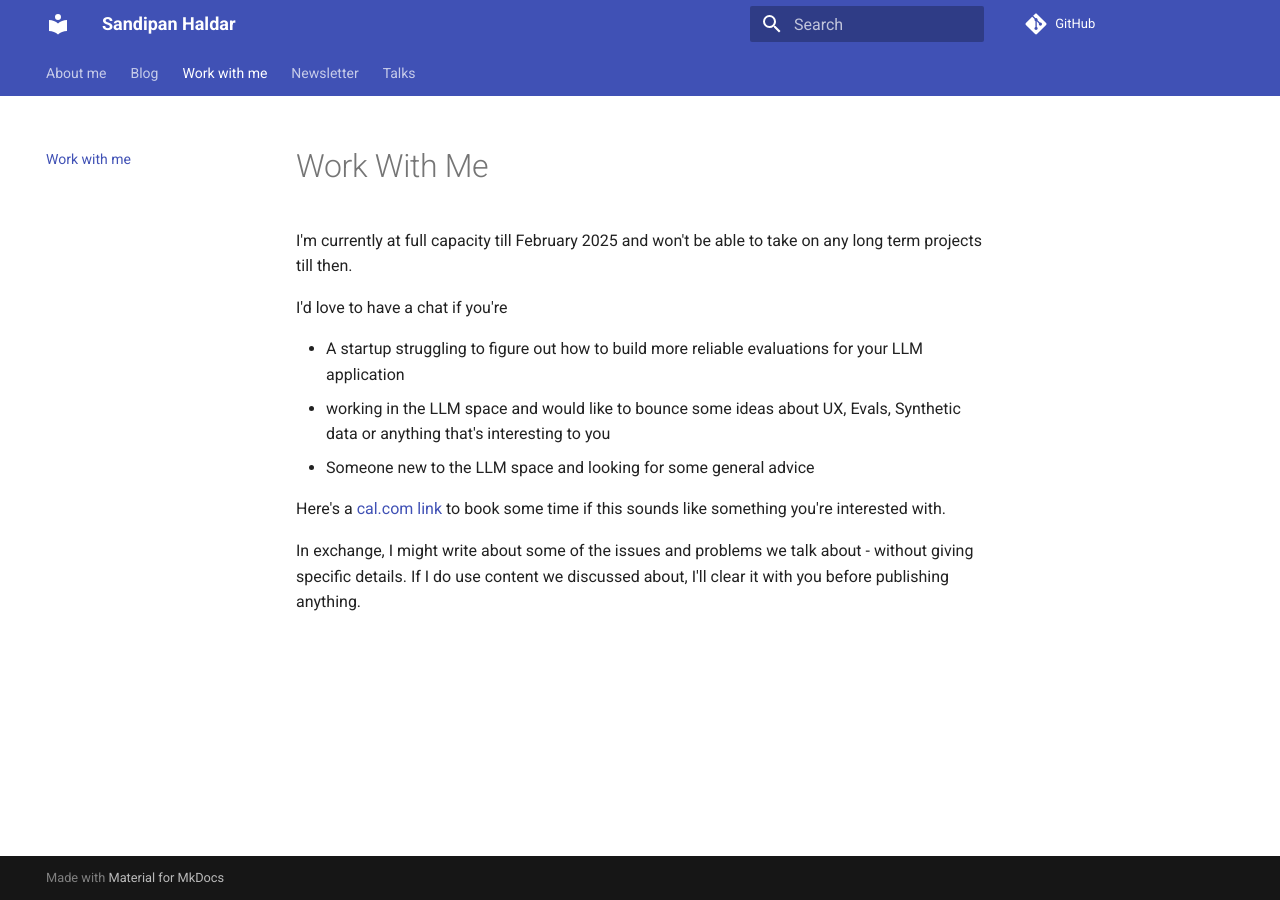
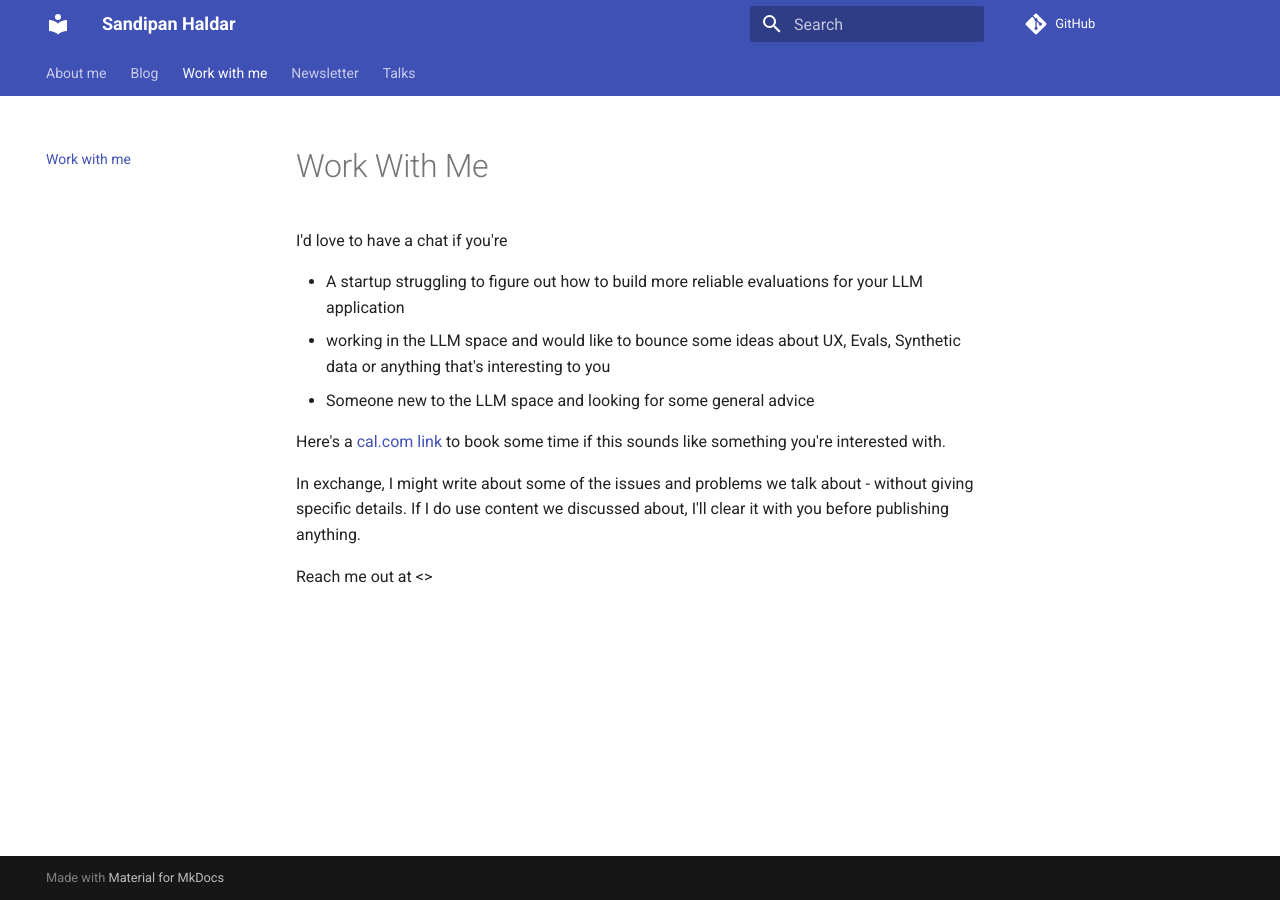
Before and after one commit to sandipan1/sandipan1.github.io, an MkDocs documentation site: the page built from docs/work.md, in a window 1280 px wide. Built offline with MkDocs 1.6.1 and Material for MkDocs 9.7.7, drawn with Linux system fonts in a browser that asks for light colours; comment, search, counter and statistics services are not loaded.

Commit message:
changed publish.yml

```diff
--- a/docs/work.md
+++ b/docs/work.md
@@ -1,6 +1,5 @@
 # Work With Me
 
-I'm currently at full capacity till February 2025 and won't be able to take on any long term projects till then.
 
 I'd love to have a chat if you're
 
@@ -11,3 +10,5 @@ I'd love to have a chat if you're
 Here's a [cal.com link](https://cal.com/sandipanhaldar/30min) to book some time if this sounds like something you're interested with.
 
 In exchange, I might write about some of the issues and problems we talk about - without giving specific details. If I do use content we discussed about, I'll clear it with you before publishing anything.
+
+Reach me out at <>
```
Also changed, not shown: docs/blog/posts/evaluation.md (+1 -2 lines), docs/blog/posts/synthetic generation.md (added, +14 -0 lines), 1 other file.
